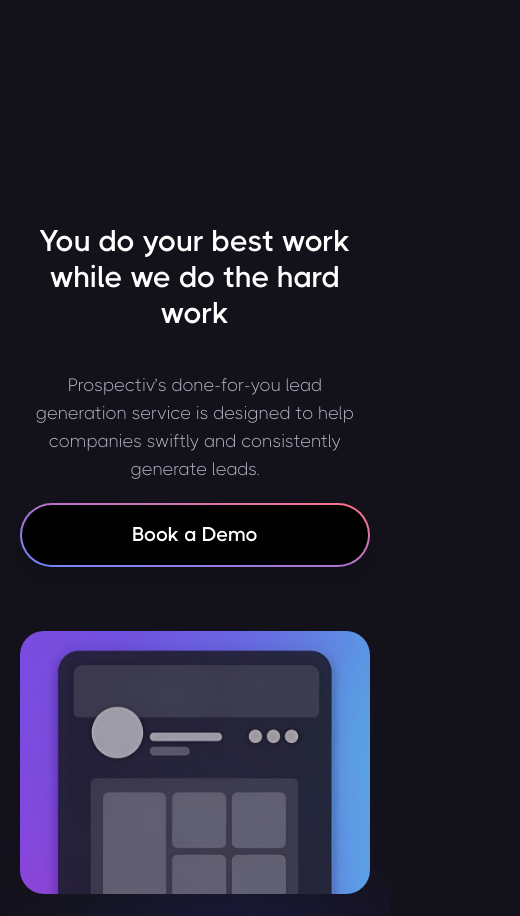
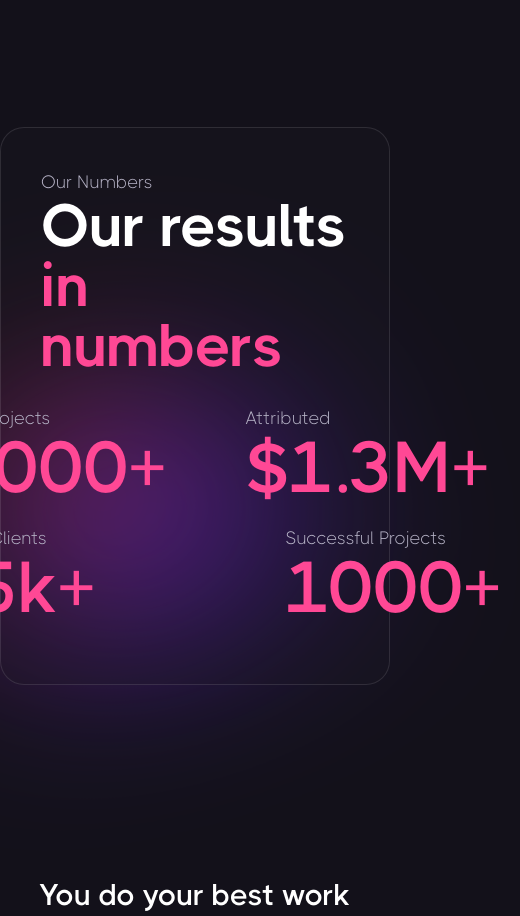
Before and after one commit to ArnabTo/prospectiv-io, a Next.js app: page / in a window 390 px wide. Shown: the part 3020-3936 px from the top of the page, 520 px wide, since content can reach past the window. Built offline with nearby package versions, Linux system fonts and the light colour scheme.

Commit message:
added successcount section

```diff
--- a/package.json
+++ b/package.json
@@ -22,6 +22,7 @@
     "lucide-react": "^0.453.0",
     "next": "14.2.15",
     "react": "^18",
+    "react-countup": "^6.5.3",
     "react-dom": "^18",
     "tailwind-merge": "^2.5.4",
     "tailwindcss-animate": "^1.0.7"
--- a/src/app/(app)/page.tsx
+++ b/src/app/(app)/page.tsx
@@ -4,11 +4,13 @@
 import '../globals.css';
 import WhyProsPective from "@/components/whyprospective/WhyProsPective";
 import HowItWork from "@/components/how-it-works/HowItWork";
+import SuccessCounts from "@/components/counts/SuccessCounts";
 export default function Home() {
   return (
     <div className=" space-y-24">
        <Hero />
        <WhyProsPective/>
+       <SuccessCounts/>
        <WhatWeDo/>
        <HowItWork/>
     </div>
--- /dev/null
+++ b/src/components/counts/SuccessCounts.tsx
@@ -0,0 +1,116 @@
+import { motion } from 'framer-motion';
+import CountUp from 'react-countup';
+
+
+const SuccessCounts = () => {
+    return (
+        <div className="max-w-7xl mx-auto">
+            <div className="flex flex-col lg:flex-row justify-between items-center gap-2 bg-card border border-borderColor p-10 rounded-3xl">
+                <motion.div
+                initial={{ opacity: 0, scale: 0.9 }}
+                whileInView={{ opacity: 1, scale: 1 }}
+                transition={{ duration: 0.5 }}
+                >
+                    <p className="text-lg text-textColorTwo">Our Numbers</p>
+                    <h3 className="text-6xl font-extrabold">Our results <span className="text-secondary">in <br></br> numbers</span></h3>
+                </motion.div>
+
+                <div className="relative">
+                    <div className="flex flex-row gap-10">
+                        <div className="space-y-5  p-5 rounded-lg">
+                            <motion.div
+                            initial={{ opacity: 0, scale: 0.9 }}
+                            whileInView={{ opacity: 1, scale: 1 }}
+                            transition={{ duration: 0.5 }}
+                            viewport={{ once: true }}
+                            >
+                                <p className="text-lg text-textColorTwo">Successful Projects</p>
+                                <h3 className="text-7xl text-secondary font-bold">
+                                    <CountUp
+                                    start={0}
+                                    end={1000}
+                                    duration={5}
+                                    useEasing={true}
+                                    useGrouping={true}
+                                    separator=","
+                                    prefix='$'
+                                    suffix='+'
+                                    decimals={0}
+                                    />
+                                </h3>
+                            </motion.div>
+                            <motion.div
+                            initial={{ opacity: 0, scale: 0.9 }}
+                            whileInView={{ opacity: 1, scale: 1 }}
+                            transition={{ duration: 0.5 }}
+                            viewport={{ once: true }}
+                            className='ml-10'>
+                                <p className="text-lg text-textColorTwo">Happy Clients</p>
+                                <h3 className="text-7xl text-secondary font-bold flex gap-3">
+                                    <CountUp
+                                    start={0}
+                                    end={15}
+                                    duration={5}
+                                    useEasing={true}
+                                    useGrouping={true}
+                                    separator=","
+                                    prefix=''
+                                    suffix='k+'
+                                    decimals={0}
+                                    />
+                                </h3>
+                            </motion.div>
+                        </div>
+
+                        <div className="space-y-5  p-5 rounded-lg">
+                            <motion.div
+                            initial={{ opacity: 0, scale: 0.9 }}
+                            whileInView={{ opacity: 1, scale: 1 }}
+                            transition={{ duration: 0.5, delay: 0.4 }}
+                            viewport={{ once: true }}
+                            >
+                                <p className="text-lg text-textColorTwo">Attributed</p>
+                                <h3 className="text-7xl text-secondary font-bold">
+                                    <CountUp
+                                    start={0}
+                                    end={1.3}
+                                    duration={5}
+                                    useEasing={true}
+                                    useGrouping={true}
+                                    separator=","
+                                    decimal='.'
+                                    decimals={1}
+                                    prefix='$'
+                                    suffix='M+'
+                                    />
+                                </h3>
+                            </motion.div>
+                            <motion.div
+                            initial={{ opacity: 0, scale: 0.9 }}
+                            whileInView={{ opacity: 1, scale: 1 }}
+                            transition={{ duration: 0.5, delay: 0.6 }}
+                            viewport={{ once: true }}
+                            className='ml-10'>
+                                <p className="text-lg text-textColorTwo">Successful Projects</p>
+                                <h3 className="text-7xl text-secondary font-bold">1000+</h3>
+                            </motion.div>
+                        </div>
+                    </div>
+
+                    <motion.div
+                        initial={{ opacity: 0, scale: 0.9 }}
+                        whileInView={{ opacity: 1, scale: 1 }}
+                        transition={{ duration: 0.5 }}
+                        viewport={{ once: true }}
+                        className="blur-[100px] w-full max-w-[44%] min-h-[74%] absolute bottom-12 left-32 lg:bottom-6  -z-10 animate-spin-slow transition-all">
+                        <div className="bg-[#6923ff] absolute rounded-full  w-[70%] min-w-[70%] min-h-[70%] max-h-[70%] top-0 right-0"></div>
+                        <div className="bg-[#fe316f] absolute rounded-full  w-[70%] min-w-[70%] min-h-[70%] max-h-[70%] bottom-0 right-0"></div>
+                        <div className="bg-[#6923ff] absolute rounded-full  w-[70%] min-w-[70%] min-h-[70%] max-h-[70%]"></div>
+                    </motion.div>
+                </div>
+            </div>
+        </div>
+    );
+};
+
+export default SuccessCounts;
```
Also changed, not shown: 1 other file (tests, documents, lock files or other folders).
